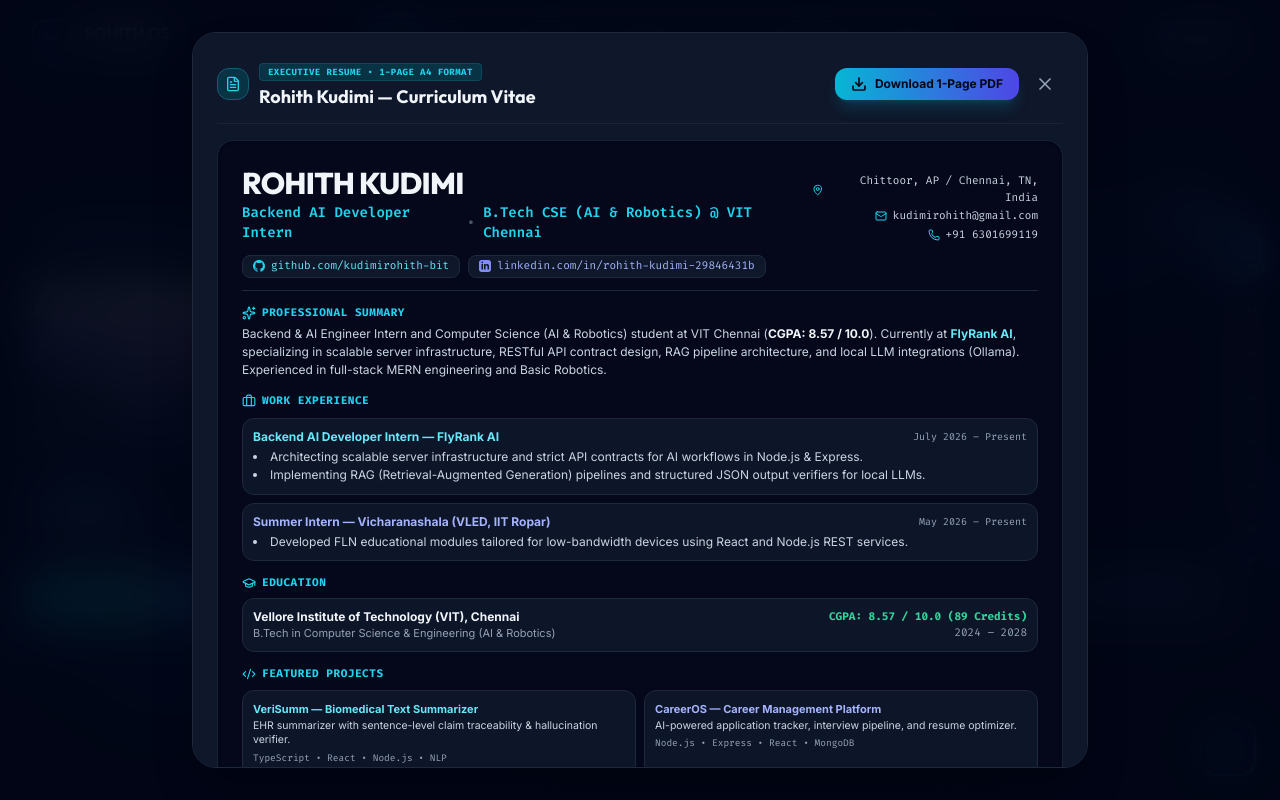
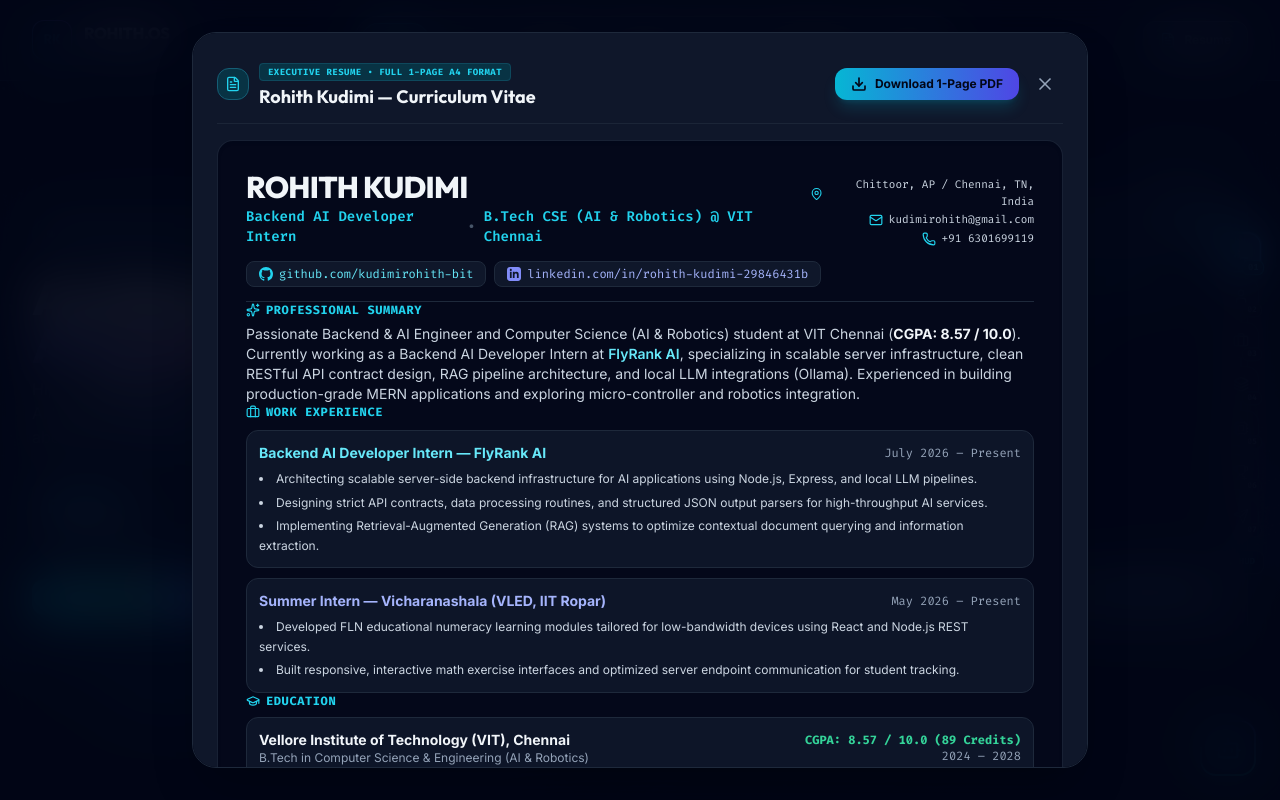
Before and after one commit to kudimirohith-bit/portfolio, a React (Vite) app: page / in a window 1280 px wide. Both pictures are taken after a click on the button "Resume". Built offline with nearby package versions, Linux system fonts and the light colour scheme.

Commit message:
style: fill single-page A4 resume height with balanced typography, padding, and detailed bullets

```diff
--- a/src/components/ResumeModal.jsx
+++ b/src/components/ResumeModal.jsx
@@ -12,7 +12,7 @@ export default function ResumeModal({ isOpen, onClose }) {
       return;
     }
 
-    const printWin = window.open('', '_blank', 'width=900,height=1000');
+    const printWin = window.open('', '_blank', 'width=900,height=1100');
     if (!printWin) {
       window.print();
       return;
@@ -30,20 +30,19 @@ export default function ResumeModal({ isOpen, onClose }) {
             * { box-sizing: border-box; margin: 0; padding: 0; }
             html, body {
               width: 100%;
-              height: 100%;
               background: #ffffff;
               color: #0f172a;
               font-family: 'Inter', system-ui, -apple-system, sans-serif;
-              font-size: 10.5px;
-              line-height: 1.35;
+              font-size: 11.5px;
+              line-height: 1.5;
               -webkit-print-color-adjust: exact !important;
               print-color-adjust: exact !important;
             }
-            body { padding: 12px; }
+            body { padding: 20px 24px; }
             .no-print { display: none !important; }
 
-            h1 { font-family: 'Outfit', sans-serif; font-size: 22px; font-weight: 800; color: #0284c7 !important; letter-spacing: -0.3px; margin-bottom: 2px; }
-            h2, h3 { font-family: 'Outfit', sans-serif; font-weight: 700; font-size: 11.5px; color: #0284c7 !important; letter-spacing: 0.04em; margin-bottom: 4px; margin-top: 8px; }
+            h1 { font-family: 'Outfit', sans-serif; font-size: 28px; font-weight: 800; color: #0284c7 !important; letter-spacing: -0.5px; margin-bottom: 4px; }
+            h2, h3 { font-family: 'Outfit', sans-serif; font-weight: 700; font-size: 12.5px; color: #0284c7 !important; letter-spacing: 0.05em; margin-bottom: 6px; margin-top: 14px; border-bottom: 1.5px solid #cbd5e1; padding-bottom: 3px; }
 
             .print-accent { color: #0284c7 !important; }
             .text-cyan-400, .text-cyan-300, .text-indigo-400, .text-indigo-300, .text-emerald-400, .text-amber-300 { color: #0369a1 !important; }
@@ -64,44 +63,50 @@ export default function ResumeModal({ isOpen, onClose }) {
             .flex-wrap { flex-wrap: wrap; }
             .items-center { align-items: center; }
             .justify-between { justify-content: space-between; }
-            .gap-1 { gap: 3px; }
-            .gap-1\\.5 { gap: 5px; }
-            .gap-2 { gap: 6px; }
-            .gap-3 { gap: 10px; }
-            .space-y-1 > * + * { margin-top: 3px; }
-            .space-y-1\\.5 > * + * { margin-top: 4px; }
-            .space-y-2 > * + * { margin-top: 6px; }
-            .space-y-2\\.5 > * + * { margin-top: 7px; }
-            .space-y-3 > * + * { margin-top: 8px; }
-            .space-y-3\\.5 > * + * { margin-top: 9px; }
-            .space-y-4 > * + * { margin-top: 10px; }
-            .space-y-6 > * + * { margin-top: 12px; }
+            .gap-1 { gap: 4px; }
+            .gap-1\\.5 { gap: 6px; }
+            .gap-2 { gap: 8px; }
+            .gap-3 { gap: 12px; }
+            .space-y-1 > * + * { margin-top: 4px; }
+            .space-y-1\\.5 > * + * { margin-top: 6px; }
+            .space-y-2 > * + * { margin-top: 8px; }
+            .space-y-2\\.5 > * + * { margin-top: 10px; }
+            .space-y-3 > * + * { margin-top: 12px; }
+            .space-y-3\\.5 > * + * { margin-top: 14px; }
+            .space-y-4 > * + * { margin-top: 16px; }
+            .space-y-5 > * + * { margin-top: 18px; }
+            .space-y-6 > * + * { margin-top: 22px; }
 
             .grid { display: grid; }
             .grid-cols-1 { grid-template-columns: repeat(1, minmax(0, 1fr)); }
             .grid-cols-2, .sm\\:grid-cols-2 { grid-template-columns: repeat(2, minmax(0, 1fr)); }
 
-            .rounded-xl, .rounded-2xl, .rounded-lg { border-radius: 5px; }
-            .p-3, .p-3\\.5 { padding: 7px 9px; }
-            .p-6, .sm\\:p-9 { padding: 10px; }
-            .pb-5 { padding-bottom: 8px; margin-bottom: 8px; }
-            .pt-1 { padding-top: 3px; }
-            .pt-2 { padding-top: 5px; }
-            .font-mono { font-family: 'Fira Code', monospace; font-size: 10px; }
-            .text-xs { font-size: 10px; }
-            .text-sm { font-size: 11px; }
-            .text-\\[10px\\] { font-size: 9.5px; }
-            .text-\\[11px\\] { font-size: 10px; }
+            .rounded-xl, .rounded-2xl, .rounded-lg { border-radius: 6px; }
+            .p-2\\.5 { padding: 9px 12px; }
+            .p-3, .p-3\\.5 { padding: 11px 13px; }
+            .p-6, .sm\\:p-9 { padding: 14px; }
+            .pb-3 { padding-bottom: 10px; margin-bottom: 10px; }
+            .pt-1 { padding-top: 4px; }
+            .pt-2 { padding-top: 6px; }
+            .font-mono { font-family: 'Fira Code', monospace; font-size: 10.5px; }
+            .text-xs { font-size: 11px; }
+            .text-sm { font-size: 12px; }
+            .text-\\[10px\\] { font-size: 10px; }
+            .text-\\[10\\.5px\\] { font-size: 10.5px; }
+            .text-\\[11px\\] { font-size: 11px; }
             .font-bold { font-weight: 700; }
             .font-semibold { font-weight: 600; }
             .uppercase { text-transform: uppercase; }
-            .tracking-wider { letter-spacing: 0.04em; }
-            .list-disc { list-style-type: disc; padding-left: 14px; }
+            .tracking-wider { letter-spacing: 0.05em; }
+            .list-disc { list-style-type: disc; padding-left: 16px; }
+            .leading-snug { line-height: 1.45; }
+            .leading-normal { line-height: 1.55; }
+            .leading-relaxed { line-height: 1.6; }
             a { color: #0284c7 !important; text-decoration: none; }
 
             @page {
               size: A4 portrait;
-              margin: 6mm 8mm;
+              margin: 8mm 10mm;
             }
           </style>
         </head>
@@ -133,7 +138,7 @@ export default function ResumeModal({ isOpen, onClose }) {
             </div>
             <div>
               <span className="px-2 py-0.5 rounded text-[9px] font-mono bg-cyan-950 text-cyan-400 border border-cyan-800/50 uppercase tracking-wider font-bold">
-                EXECUTIVE RESUME • 1-PAGE A4 FORMAT
+                EXECUTIVE RESUME • FULL 1-PAGE A4 FORMAT
               </span>
               <h2 className="text-lg font-outfit font-bold text-slate-100 pt-0.5">
                 Rohith Kudimi — Curriculum Vitae
@@ -160,14 +165,14 @@ export default function ResumeModal({ isOpen, onClose }) {
           </div>
         </div>
 
-        {/* Printable Executive Resume Container (Compact 1-Page Layout) */}
+        {/* Printable Executive Resume Container (Well-Balanced Full 1-Page Layout) */}
         <div
           id="printable-resume"
-          className="bg-slate-950/80 border border-slate-800/80 rounded-2xl p-4 sm:p-6 space-y-3.5 text-slate-200 font-sans shadow-inner"
+          className="bg-slate-950/80 border border-slate-800/80 rounded-2xl p-5 sm:p-7 space-y-4.5 text-slate-200 font-sans shadow-inner"
         >
           {/* Header Section */}
-          <div className="border-b border-slate-800 pb-3 space-y-2">
-            <div className="flex flex-col sm:flex-row sm:items-end justify-between gap-2">
+          <div className="border-b border-slate-800 pb-3.5 space-y-2">
+            <div className="flex flex-col sm:flex-row sm:items-end justify-between gap-2.5">
               <div>
                 <h1 className="text-2xl sm:text-3xl font-outfit font-extrabold text-slate-100 tracking-tight print-accent">
                   ROHITH KUDIMI
@@ -180,97 +185,99 @@ export default function ResumeModal({ isOpen, onClose }) {
               </div>
               <div className="text-[11px] font-mono text-slate-400 space-y-0.5 text-left sm:text-right">
                 <div className="flex items-center sm:justify-end gap-1.5 text-slate-300">
-                  <MapPin className="w-3 h-3 text-cyan-400 no-print" />
+                  <MapPin className="w-3.5 h-3.5 text-cyan-400 no-print" />
                   <span>Chittoor, AP / Chennai, TN, India</span>
                 </div>
                 <div className="flex items-center sm:justify-end gap-1.5 text-slate-300">
-                  <Mail className="w-3 h-3 text-cyan-400 no-print" />
+                  <Mail className="w-3.5 h-3.5 text-cyan-400 no-print" />
                   <span>kudimirohith@gmail.com</span>
                 </div>
                 <div className="flex items-center sm:justify-end gap-1.5 text-slate-300">
-                  <Phone className="w-3 h-3 text-cyan-400 no-print" />
+                  <Phone className="w-3.5 h-3.5 text-cyan-400 no-print" />
                   <span>+91 6301699119</span>
                 </div>
               </div>
             </div>
 
             {/* Quick Link Chips */}
-            <div className="flex flex-wrap gap-2 pt-1 text-[11px] font-mono">
+            <div className="flex flex-wrap gap-2 pt-1.5 text-xs font-mono">
               <a
                 href="https://github.com/kudimirohith-bit"
                 target="_blank"
                 rel="noreferrer"
-                className="px-2.5 py-0.5 rounded-lg bg-slate-900 border border-slate-800 text-cyan-300 hover:border-cyan-500/50 flex items-center gap-1.5 transition-colors"
+                className="px-3 py-1 rounded-lg bg-slate-900 border border-slate-800 text-cyan-300 hover:border-cyan-500/50 flex items-center gap-1.5 transition-colors"
               >
-                <GithubIcon className="w-3 h-3 text-cyan-400 no-print" />
+                <GithubIcon className="w-3.5 h-3.5 text-cyan-400 no-print" />
                 <span>github.com/kudimirohith-bit</span>
               </a>
               <a
                 href="https://www.linkedin.com/in/rohith-kudimi-29846431b"
                 target="_blank"
                 rel="noreferrer"
-                className="px-2.5 py-0.5 rounded-lg bg-slate-900 border border-slate-800 text-indigo-300 hover:border-indigo-500/50 flex items-center gap-1.5 transition-colors"
+                className="px-3 py-1 rounded-lg bg-slate-900 border border-slate-800 text-indigo-300 hover:border-indigo-500/50 flex items-center gap-1.5 transition-colors"
               >
-                <LinkedinIcon className="w-3 h-3 text-indigo-400 no-print" />
+                <LinkedinIcon className="w-3.5 h-3.5 text-indigo-400 no-print" />
                 <span>linkedin.com/in/rohith-kudimi-29846431b</span>
               </a>
             </div>
           </div>
 
           {/* Professional Summary */}
-          <div className="space-y-1">
-            <h3 className="text-[11px] font-mono font-bold text-cyan-400 uppercase tracking-wider flex items-center gap-1.5 print-accent">
+          <div className="space-y-1.5">
+            <h3 className="text-xs font-mono font-bold text-cyan-400 uppercase tracking-wider flex items-center gap-1.5 print-accent">
               <Sparkles className="w-3.5 h-3.5 text-cyan-400 no-print" /> PROFESSIONAL SUMMARY
             </h3>
-            <p className="text-xs text-slate-300 leading-normal">
-              Backend & AI Engineer Intern and Computer Science (AI & Robotics) student at VIT Chennai (<strong className="text-slate-100 font-bold">CGPA: 8.57 / 10.0</strong>). Currently at <strong className="text-cyan-300">FlyRank AI</strong>, specializing in scalable server infrastructure, RESTful API contract design, RAG pipeline architecture, and local LLM integrations (Ollama). Experienced in full-stack MERN engineering and Basic Robotics.
+            <p className="text-xs sm:text-sm text-slate-300 leading-relaxed">
+              Passionate Backend & AI Engineer and Computer Science (AI & Robotics) student at VIT Chennai (<strong className="text-slate-100 font-bold">CGPA: 8.57 / 10.0</strong>). Currently working as a Backend AI Developer Intern at <strong className="text-cyan-300 font-semibold">FlyRank AI</strong>, specializing in scalable server infrastructure, clean RESTful API contract design, RAG pipeline architecture, and local LLM integrations (Ollama). Experienced in building production-grade MERN applications and exploring micro-controller and robotics integration.
             </p>
           </div>
 
           {/* Work Experience Section */}
-          <div className="space-y-2">
-            <h3 className="text-[11px] font-mono font-bold text-cyan-400 uppercase tracking-wider flex items-center gap-1.5 print-accent">
+          <div className="space-y-2.5">
+            <h3 className="text-xs font-mono font-bold text-cyan-400 uppercase tracking-wider flex items-center gap-1.5 print-accent">
               <Briefcase className="w-3.5 h-3.5 text-cyan-400 no-print" /> WORK EXPERIENCE
             </h3>
 
-            <div className="space-y-2">
+            <div className="space-y-2.5">
               {/* FlyRank */}
-              <div className="p-2.5 rounded-xl bg-slate-900/90 border border-slate-800 space-y-1">
-                <div className="flex flex-col sm:flex-row sm:items-center justify-between text-xs font-bold text-slate-100">
+              <div className="p-3 rounded-xl bg-slate-900/90 border border-slate-800 space-y-1.5">
+                <div className="flex flex-col sm:flex-row sm:items-center justify-between text-xs sm:text-sm font-bold text-slate-100">
                   <span className="text-cyan-300">Backend AI Developer Intern — FlyRank AI</span>
-                  <span className="text-slate-400 font-mono text-[10px] font-normal">July 2026 – Present</span>
+                  <span className="text-slate-400 font-mono text-xs font-normal">July 2026 – Present</span>
                 </div>
-                <ul className="list-disc list-inside space-y-0.5 text-xs text-slate-300 leading-snug">
-                  <li>Architecting scalable server infrastructure and strict API contracts for AI workflows in Node.js & Express.</li>
-                  <li>Implementing RAG (Retrieval-Augmented Generation) pipelines and structured JSON output verifiers for local LLMs.</li>
+                <ul className="list-disc list-inside space-y-1 text-xs text-slate-300 leading-relaxed">
+                  <li>Architecting scalable server-side backend infrastructure for AI applications using Node.js, Express, and local LLM pipelines.</li>
+                  <li>Designing strict API contracts, data processing routines, and structured JSON output parsers for high-throughput AI services.</li>
+                  <li>Implementing Retrieval-Augmented Generation (RAG) systems to optimize contextual document querying and information extraction.</li>
                 </ul>
               </div>
 
               {/* Vicharanashala IIT Ropar */}
-              <div className="p-2.5 rounded-xl bg-slate-900/90 border border-slate-800 space-y-1">
-                <div className="flex flex-col sm:flex-row sm:items-center justify-between text-xs font-bold text-slate-100">
+              <div className="p-3 rounded-xl bg-slate-900/90 border border-slate-800 space-y-1.5">
+                <div className="flex flex-col sm:flex-row sm:items-center justify-between text-xs sm:text-sm font-bold text-slate-100">
                   <span className="text-indigo-300">Summer Intern — Vicharanashala (VLED, IIT Ropar)</span>
-                  <span className="text-slate-400 font-mono text-[10px] font-normal">May 2026 – Present</span>
+                  <span className="text-slate-400 font-mono text-xs font-normal">May 2026 – Present</span>
                 </div>
-                <ul className="list-disc list-inside space-y-0.5 text-xs text-slate-300 leading-snug">
-                  <li>Developed FLN educational modules tailored for low-bandwidth devices using React and Node.js REST services.</li>
+                <ul className="list-disc list-inside space-y-1 text-xs text-slate-300 leading-relaxed">
+                  <li>Developed FLN educational numeracy learning modules tailored for low-bandwidth devices using React and Node.js REST services.</li>
+                  <li>Built responsive, interactive math exercise interfaces and optimized server endpoint communication for student tracking.</li>
                 </ul>
               </div>
             </div>
           </div>
 
           {/* Education Section */}
-          <div className="space-y-1.5">
-            <h3 className="text-[11px] font-mono font-bold text-cyan-400 uppercase tracking-wider flex items-center gap-1.5 print-accent">
+          <div className="space-y-2">
+            <h3 className="text-xs font-mono font-bold text-cyan-400 uppercase tracking-wider flex items-center gap-1.5 print-accent">
               <GraduationCap className="w-3.5 h-3.5 text-cyan-400 no-print" /> EDUCATION
             </h3>
 
-            <div className="p-2.5 rounded-xl bg-slate-900/90 border border-slate-800 flex flex-col sm:flex-row sm:items-center justify-between gap-1 text-xs">
+            <div className="p-3 rounded-xl bg-slate-900/90 border border-slate-800 flex flex-col sm:flex-row sm:items-center justify-between gap-1.5 text-xs sm:text-sm">
               <div>
                 <div className="font-bold text-slate-100">Vellore Institute of Technology (VIT), Chennai</div>
-                <div className="text-slate-400 text-[11px]">B.Tech in Computer Science & Engineering (AI & Robotics)</div>
+                <div className="text-slate-400 text-xs">B.Tech in Computer Science & Engineering (AI & Robotics)</div>
               </div>
-              <div className="text-left sm:text-right font-mono text-[11px]">
+              <div className="text-left sm:text-right font-mono text-xs">
                 <div className="text-emerald-400 font-bold">CGPA: 8.57 / 10.0 (89 Credits)</div>
                 <div className="text-slate-400">2024 – 2028</div>
               </div>
@@ -278,75 +285,77 @@ export default function ResumeModal({ isOpen, onClose }) {
           </div>
 
           {/* Key Projects Section */}
-          <div className="space-y-2">
-            <h3 className="text-[11px] font-mono font-bold text-cyan-400 uppercase tracking-wider flex items-center gap-1.5 print-accent">
+          <div className="space-y-2.5">
+            <h3 className="text-xs font-mono font-bold text-cyan-400 uppercase tracking-wider flex items-center gap-1.5 print-accent">
               <Code2 className="w-3.5 h-3.5 text-cyan-400 no-print" /> FEATURED PROJECTS
             </h3>
 
-            <div className="grid grid-cols-1 sm:grid-cols-2 gap-2 text-xs">
-              <div className="p-2.5 rounded-xl bg-slate-900/90 border border-slate-800 space-y-0.5">
-                <div className="font-bold text-cyan-300 text-[11px]">VeriSumm — Biomedical Text Summarizer</div>
-                <p className="text-slate-300 text-[10.5px] leading-snug">
-                  EHR summarizer with sentence-level claim traceability & hallucination verifier.
+            <div className="grid grid-cols-1 sm:grid-cols-2 gap-2.5 text-xs">
+              <div className="p-3 rounded-xl bg-slate-900/90 border border-slate-800 space-y-1">
+                <div className="font-bold text-cyan-300">VeriSumm — Biomedical Text Summarizer</div>
+                <p className="text-slate-300 text-[11px] leading-relaxed">
+                  Clinical EHR text summarizer featuring sentence-level claim traceability and automated hallucination verification.
                 </p>
-                <div className="text-[9.5px] font-mono text-slate-400">TypeScript • React • Node.js • NLP</div>
+                <div className="text-[10px] font-mono text-slate-400 pt-0.5">TypeScript • React • Node.js • NLP</div>
               </div>
 
-              <div className="p-2.5 rounded-xl bg-slate-900/90 border border-slate-800 space-y-0.5">
-                <div className="font-bold text-indigo-300 text-[11px]">CareerOS — Career Management Platform</div>
-                <p className="text-slate-300 text-[10.5px] leading-snug">
-                  AI-powered application tracker, interview pipeline, and resume optimizer.
+              <div className="p-3 rounded-xl bg-slate-900/90 border border-slate-800 space-y-1">
+                <div className="font-bold text-indigo-300">CareerOS — Career Management Platform</div>
+                <p className="text-slate-300 text-[11px] leading-relaxed">
+                  AI-powered job application tracker, interview pipeline manager, and automated resume optimization workspace.
                 </p>
-                <div className="text-[9.5px] font-mono text-slate-400">Node.js • Express • React • MongoDB</div>
+                <div className="text-[10px] font-mono text-slate-400 pt-0.5">Node.js • Express • React • MongoDB</div>
               </div>
 
-              <div className="p-2.5 rounded-xl bg-slate-900/90 border border-slate-800 space-y-0.5">
-                <div className="font-bold text-emerald-300 text-[11px]">SmartGap AI — CS Gap Diagnostic</div>
-                <p className="text-slate-300 text-[10.5px] leading-snug">
-                  Evaluates student CS learning gaps across 5 core subjects with remediation analytics.
+              <div className="p-3 rounded-xl bg-slate-900/90 border border-slate-800 space-y-1">
+                <div className="font-bold text-emerald-300">SmartGap AI — CS Gap Diagnostic</div>
+                <p className="text-slate-300 text-[11px] leading-relaxed">
+                  Diagnostic evaluation engine evaluating student CS knowledge gaps across 5 core subjects with targeted analytics.
                 </p>
-                <div className="text-[9.5px] font-mono text-slate-400">Node.js • Express • MongoDB • MERN</div>
+                <div className="text-[10px] font-mono text-slate-400 pt-0.5">Node.js • Express • MongoDB • MERN</div>
               </div>
 
-              <div className="p-2.5 rounded-xl bg-slate-900/90 border border-slate-800 space-y-0.5">
-                <div className="font-bold text-amber-300 text-[11px]">MarauderOS — Incident System</div>
-                <p className="text-slate-300 text-[10.5px] leading-snug">
-                  Emergency dispatch logging & priority coordination platform for responders.
+              <div className="p-3 rounded-xl bg-slate-900/90 border border-slate-800 space-y-1">
+                <div className="font-bold text-amber-300">MarauderOS — Incident System</div>
+                <p className="text-slate-300 text-[11px] leading-relaxed">
+                  Emergency response event logging & real-time priority dispatch coordination platform for first responders.
                 </p>
-                <div className="text-[9.5px] font-mono text-slate-400">Node.js • Express • Socket.IO</div>
+                <div className="text-[10px] font-mono text-slate-400 pt-0.5">Node.js • Express • Socket.IO</div>
               </div>
             </div>
           </div>
 
           {/* Honors & Certifications */}
-          <div className="space-y-2">
-            <h3 className="text-[11px] font-mono font-bold text-cyan-400 uppercase tracking-wider flex items-center gap-1.5 print-accent">
+          <div className="space-y-2.5">
+            <h3 className="text-xs font-mono font-bold text-cyan-400 uppercase tracking-wider flex items-center gap-1.5 print-accent">
               <Award className="w-3.5 h-3.5 text-cyan-400 no-print" /> HONORS & CERTIFICATIONS
             </h3>
 
-            <div className="grid grid-cols-1 sm:grid-cols-2 gap-2 text-xs">
-              <div className="p-2.5 rounded-xl bg-amber-950/40 border border-amber-800/60 space-y-0.5">
-                <div className="font-bold text-amber-300 text-[11px]">🥇 1st Prize Winner — Idea-thon</div>
-                <p className="text-slate-300 text-[10.5px] leading-snug">
-                  1st Prize in "AI for Quality Education" by IQAC & SELECT (Quality Week 2026).
+            <div className="grid grid-cols-1 sm:grid-cols-2 gap-2.5 text-xs">
+              <div className="p-3 rounded-xl bg-amber-950/40 border border-amber-800/60 space-y-1">
+                <div className="font-bold text-amber-300 flex items-center gap-1.5">
+                  <span>🥇 1st Prize Winner — Idea-thon</span>
+                </div>
+                <p className="text-slate-300 text-[11px] leading-relaxed">
+                  Awarded 1st Prize in "AI for Quality Education" by IQAC & SELECT during Quality Week 2026 at VIT Chennai.
                 </p>
               </div>
 
-              <div className="p-2.5 rounded-xl bg-slate-900/90 border border-slate-800 space-y-0.5">
-                <div className="font-bold text-cyan-300 text-[11px]">Google Cloud & IIT Bombay Certified</div>
-                <p className="text-slate-300 text-[10.5px] leading-snug">
-                  Certified in "Google Cloud Compute Basics" (VMs/Disks) & IIT Bombay Spoken Tutorials.
+              <div className="p-3 rounded-xl bg-slate-900/90 border border-slate-800 space-y-1">
+                <div className="font-bold text-cyan-300">Google Cloud & IIT Bombay Certified</div>
+                <p className="text-slate-300 text-[11px] leading-relaxed">
+                  Certified in "The Basics of Google Cloud Compute" (VMs & Disks) and IIT Bombay Spoken Tutorials (C, C++, Python).
                 </p>
               </div>
             </div>
           </div>
 
           {/* Technical Skills Summary */}
-          <div className="space-y-1 pt-1 border-t border-slate-800/80">
-            <h3 className="text-[10.5px] font-mono font-bold text-slate-400 uppercase tracking-wider print-accent">
+          <div className="space-y-1.5 pt-1.5 border-t border-slate-800/80">
+            <h3 className="text-[11px] font-mono font-bold text-slate-400 uppercase tracking-wider print-accent">
               TECHNICAL SKILLS SUMMARY
             </h3>
-            <div className="grid grid-cols-1 sm:grid-cols-2 gap-1.5 text-[11px]">
+            <div className="grid grid-cols-1 sm:grid-cols-2 gap-2 text-xs">
               <div><strong className="text-slate-200">Languages:</strong> C++, Python, JavaScript (ES6+), Java, SQL</div>
               <div><strong className="text-slate-200">Frameworks:</strong> React.js, Node.js, Express.js, MERN Stack</div>
               <div><strong className="text-slate-200">Databases & Cloud:</strong> MongoDB, Mongoose, Google Cloud Compute</div>
```
